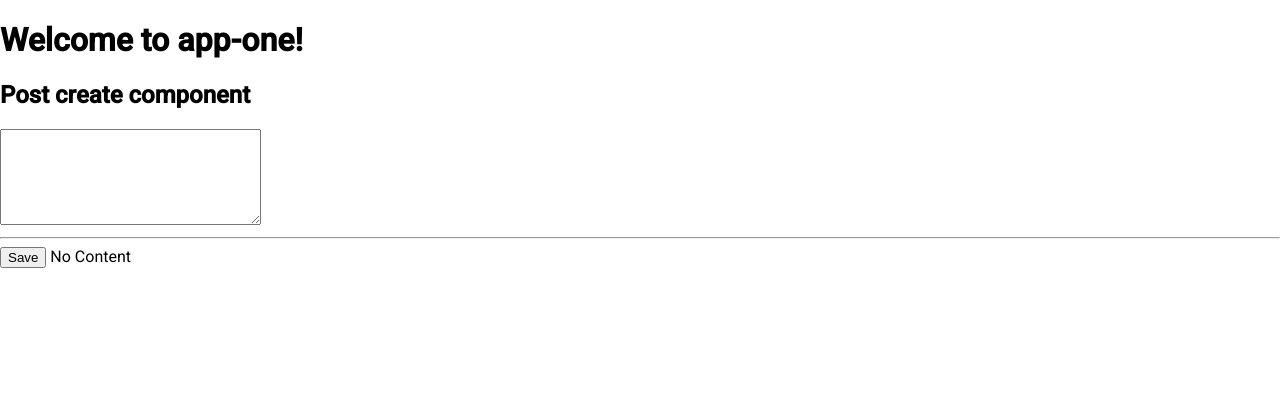
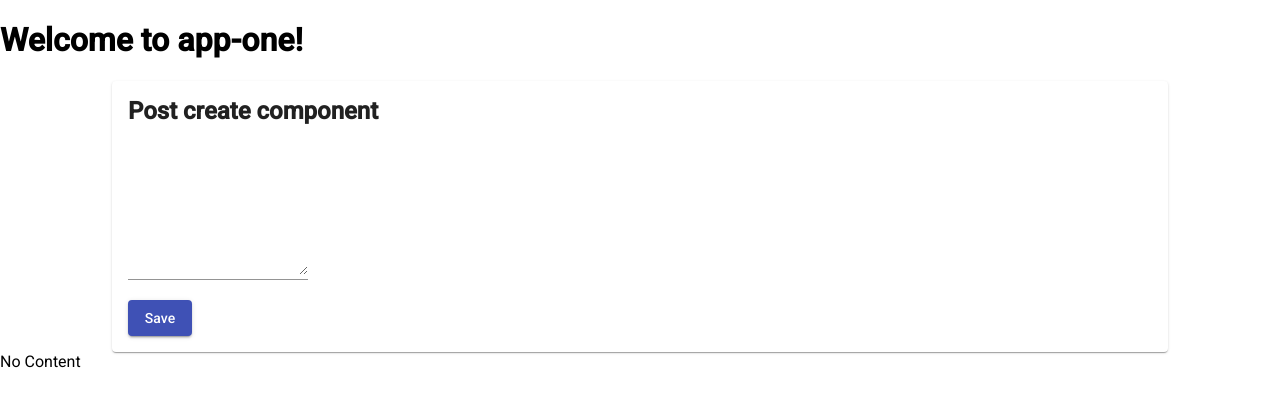
Before and after one commit to Sarfarazsajjad/MEAN-Workshop-Angular, an Angular app: page / in a window 1280 px wide. Shown: the top 406 px of the page. Built offline with nearby package versions, Linux system fonts and the light colour scheme.

Commit message:
Utilising Angular Material Components, Input field, Card, and button

```diff
--- /dev/null
+++ b/src/app/posts/post-create/post-create.component.css
@@ -0,0 +1,4 @@
+mat-card{
+  width: 80%;
+  margin: auto;
+}
--- a/src/app/posts/post-create/post-create.component.html
+++ b/src/app/posts/post-create/post-create.component.html
@@ -1,7 +1,15 @@
-<h2>Post create component</h2>
-<!-- binding element property -->
-<textarea cols="30" rows="6" [(ngModel)]="enteredValue"></textarea>
-<hr>
-<button (click)="onSavePost()">Save</button>
+<mat-card>
+  <h2>Post create component</h2>
+  <!-- binding element property -->
+  <mat-form-field>
+
+    <textarea matInput cols="30" rows="6" [(ngModel)]="enteredValue"></textarea>
+  </mat-form-field>
+  <div>
+    <button mat-raised-button color="primary" (click)="onSavePost()">Save</button>
+  </div>
+
+
+</mat-card>
 <!-- string interpolation -->
 {{newPost}}
--- a/src/app/posts/post-create/post-create.component.ts
+++ b/src/app/posts/post-create/post-create.component.ts
@@ -2,7 +2,8 @@
 
 @Component({
   selector : "app-post-create",
-  templateUrl:"./post-create.component.html"
+  templateUrl:"./post-create.component.html",
+  styleUrls:["./post-create.component.css"]
 })
 export class PostCreateComponent{
   newPost = "No Content";
```
Also changed, not shown: src/app/app.module.ts (+11 -1 lines).
